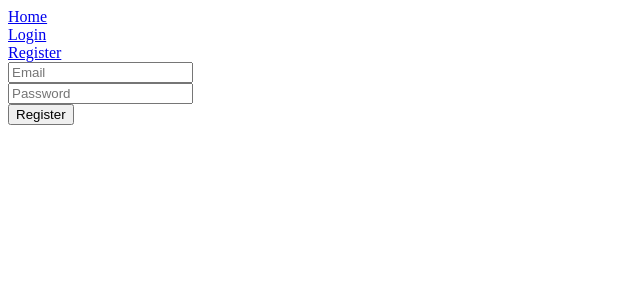
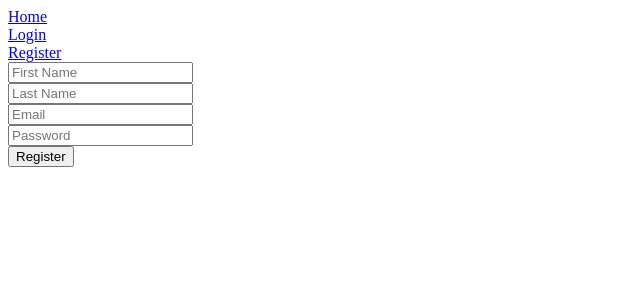
Before and after one commit to benlittlenz/user-management-system, a React (Create React App) app in the folder frontend/: page /register in a window 1280 px wide. Shown: the top 300 px of the page, without its empty margins (0-640 px from the left). Built offline with nearby package versions, Linux system fonts and the light colour scheme.

Commit message:
added use mutation hook and successfuly creating user from frontend

```diff
--- a/frontend/src/pages/Register.tsx
+++ b/frontend/src/pages/Register.tsx
@@ -3,12 +3,27 @@ import { useMutation } from '@apollo/react-hooks';
 import { gql } from 'apollo-boost';
 
 const REGISTER_USER = gql`
-    mutation Register($email: String!, $passwprd: String!) {
-        register(email: $email, password: $password)
-    }
+    mutation Register(
+        $firstName: String!,
+        $lastName: String!,
+        $email: String!,
+        $password: String!,
+        $is_admin: Boolean!
+        ) {
+  register(
+      firstName: $firstName,
+      lastName: $lastName,
+      email: $email,
+      password: $password,
+      is_admin: $is_admin
+    )
+}
 `
 
 export const Register: React.FC = () => {
+    const is_admin = false
+    const [firstName, setfirstName] = useState('');
+    const [lastName, setlastName] = useState('');
     const [email, setEmail] = useState('');
     const [password, setPassword] = useState('');
     const [register, { data }] = useMutation(REGISTER_USER)
@@ -18,12 +33,35 @@ export const Register: React.FC = () => {
             event.preventDefault();
             const response = await register({
                 variables: {
+                    firstName,
+                    lastName,
                     email,
-                    password
+                    password,
+                    is_admin
                 }
             })
             console.log(response)
         }}>
+            <div>
+                <input
+                    value={firstName}
+                    type="text"
+                    placeholder="First Name"
+                    onChange={event => {
+                        setfirstName(event.target.value)
+                    }}
+                />
+            </div>
+            <div>
+                <input
+                    value={lastName}
+                    type="text"
+                    placeholder="Last Name"
+                    onChange={event => {
+                        setlastName(event.target.value)
+                    }}
+                />
+            </div>
             <div>
                 <input
                     value={email}
```
